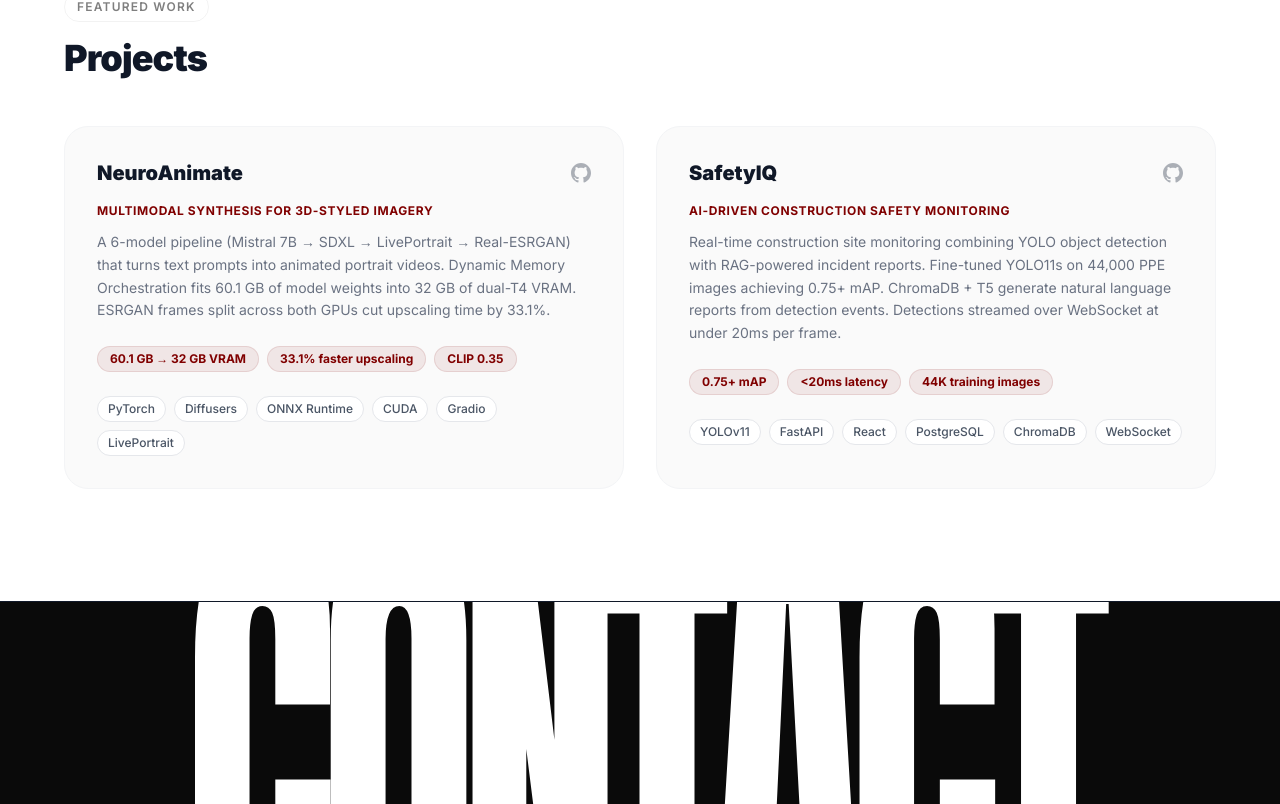
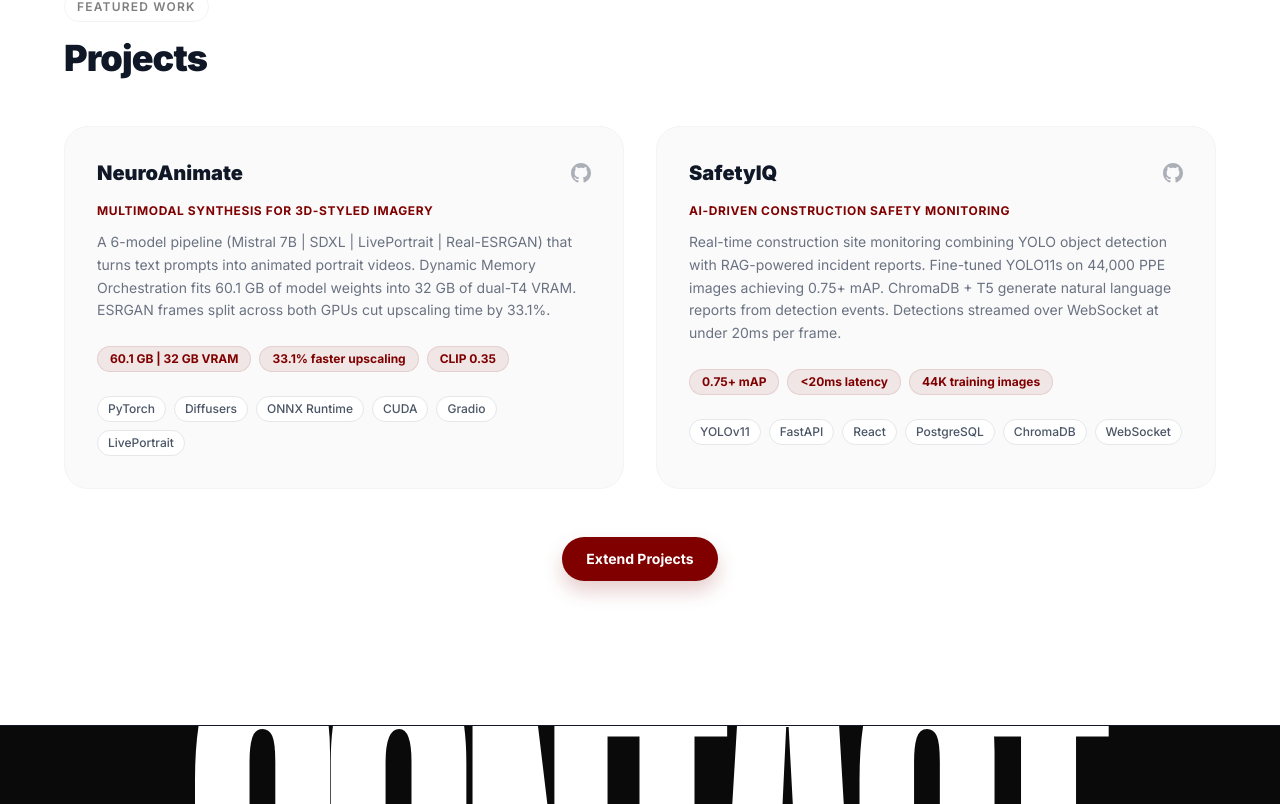
Before and after one commit to haffiirfan/portfolio, a React (Vite) app: page / in a window 1280 px wide. Shown: the part 5296-6100 px from the top of the page. Built offline with nearby package versions, Linux system fonts and the light colour scheme.

Commit message:
UI update: Added Extended Projects with mini project cards

```diff
--- a/src/components/Projects.jsx
+++ b/src/components/Projects.jsx
@@ -1,14 +1,14 @@
-import React from 'react';
-import { motion } from 'framer-motion';
+import React, { useState } from 'react';
+import { motion, AnimatePresence } from 'framer-motion';
 
 const projects = [
   {
     title: 'NeuroAnimate',
     subtitle: 'Multimodal Synthesis for 3D-styled Imagery',
-    description: 'A 6-model pipeline (Mistral 7B → SDXL → LivePortrait → Real-ESRGAN) that turns text prompts into animated portrait videos. Dynamic Memory Orchestration fits 60.1 GB of model weights into 32 GB of dual-T4 VRAM. ESRGAN frames split across both GPUs cut upscaling time by 33.1%.',
+    description: 'A 6-model pipeline (Mistral 7B | SDXL | LivePortrait | Real-ESRGAN) that turns text prompts into animated portrait videos. Dynamic Memory Orchestration fits 60.1 GB of model weights into 32 GB of dual-T4 VRAM. ESRGAN frames split across both GPUs cut upscaling time by 33.1%.',
     tech: ['PyTorch', 'Diffusers', 'ONNX Runtime', 'CUDA', 'Gradio', 'LivePortrait'],
     github: 'https://github.com/haffiirfan/NeuroAnimate-Multimodal-Synthesis-for-3D-styled-imagery-hyper-realistic-Shorts',
-    metrics: ['60.1 GB → 32 GB VRAM', '33.1% faster upscaling', 'CLIP 0.35'],
+    metrics: ['60.1 GB | 32 GB VRAM', '33.1% faster upscaling', 'CLIP 0.35'],
   },
   {
     title: 'SafetyIQ',
@@ -20,7 +20,42 @@ const projects = [
   },
 ];
 
+const miniProjects = [
+  {
+    title: 'Subway Surfer (C++ Game)',
+    description: 'Developed a 2D endless runner game inspired by Subway Surfer using C++ and OOP principles. Features include directional movement, obstacle generation, coin collection, magnet power-up, scoring system, and game-over logic for an immersive gameplay experience.',
+    tech: ['C++', 'OOP', 'Game Development', 'File Handling']
+  },
+  {
+    title: 'Text Summarizer',
+    description: 'A text summarization web application built using the T5 transformer model and deployed with Streamlit. Generates concise, meaningful summaries from long text inputs, demonstrating practical NLP applications and model deployment.',
+    tech: ['Python', 'Transformers', 'T5 Model', 'NLP', 'Streamlit']
+  },
+  {
+    title: 'Mystery Letters (Word Game)',
+    description: 'Developed Mystery Letters, a logic-driven word-guessing game where players deduce a secret two-letter combination using clues such as "Fermi", "Pico", and "Bagels". Players get 15 attempts, creating a fun mix of reasoning, deduction, and entertainment.',
+    tech: ['Python', 'Logic Building', 'Game Design']
+  },
+  {
+    title: 'Movie Review Sentiment Analyzer',
+    description: 'Built a Streamlit web app that classifies movie reviews as positive or negative using NLP and deep learning models. Adapted from an open-source project, with enhanced interactivity and real-time prediction interface.',
+    tech: ['Python', 'NLP', 'Deep Learning', 'Streamlit']
+  },
+  {
+    title: 'Helmet Detection with YOLOv8',
+    description: 'Implemented a custom helmet detection system using YOLOv8 and Roboflow. Used transfer learning, custom dataset preparation, and data augmentation to achieve high detection accuracy on real-world visuals.',
+    tech: ['Python', 'YOLOv8', 'Roboflow', 'Computer Vision', 'Deep Learning']
+  },
+  {
+    title: 'Water Safety Prediction Model',
+    description: 'Created a Streamlit-based Water Potability Prediction System using a trained ML classifier. The model evaluates multiple physicochemical properties including pH, hardness, chloramines, organic carbon, and turbidity to determine if water is safe for drinking.',
+    tech: ['Python', 'Machine Learning', 'Streamlit', 'Data Preprocessing']
+  }
+];
+
 const Projects = () => {
+  const [showMore, setShowMore] = useState(false);
+
   return (
     <section id="projects" className="bg-white py-20 md:py-28 px-6 md:px-12 w-full relative overflow-hidden">
       <div className="max-w-6xl mx-auto">
@@ -39,7 +74,8 @@ const Projects = () => {
           </h2>
         </motion.div>
 
-        <div className="grid grid-cols-1 md:grid-cols-2 gap-8">
+        {/* Featured Projects */}
+        <div className="grid grid-cols-1 md:grid-cols-2 gap-8 mb-12">
           {projects.map((project, i) => (
             <motion.div
               key={i}
@@ -48,7 +84,7 @@ const Projects = () => {
               viewport={{ once: true }}
               transition={{ delay: i * 0.15, duration: 0.6 }}
               whileHover={{ y: -8, transition: { type: 'spring', stiffness: 300, damping: 20 } }}
-              className="group bg-[#fafafa] border border-gray-100 rounded-3xl p-8 hover:shadow-2xl hover:shadow-rose-900/5 transition-all duration-500"
+              className="group bg-[#fafafa] border border-gray-100 rounded-3xl p-8 hover:shadow-2xl hover:shadow-[#800000]/5 transition-all duration-500"
             >
               <div className="flex items-center gap-3 mb-4">
                 <h3 className="text-xl font-black text-gray-900">{project.title}</h3>
@@ -87,6 +123,60 @@ const Projects = () => {
             </motion.div>
           ))}
         </div>
+
+        {/* Toggle Button */}
+        <div className="flex justify-center mb-8">
+          <button
+            onClick={() => setShowMore(!showMore)}
+            className="px-6 py-3 bg-[#800000] text-white rounded-full font-bold text-sm shadow-[0_10px_20px_rgba(128,0,0,0.2)] hover:-translate-y-1 hover:shadow-[0_15px_25px_rgba(128,0,0,0.3)] transition-all duration-300"
+          >
+            {showMore ? "Hide Extended Projects" : "Extend Projects"}
+          </button>
+        </div>
+
+        {/* Mini Projects Grid */}
+        <AnimatePresence>
+          {showMore && (
+            <motion.div
+              initial={{ opacity: 0, height: 0 }}
+              animate={{ opacity: 1, height: 'auto' }}
+              exit={{ opacity: 0, height: 0 }}
+              transition={{ duration: 0.5, ease: "easeInOut" }}
+              className="overflow-hidden"
+            >
+              <div className="grid grid-cols-1 md:grid-cols-2 lg:grid-cols-3 gap-6 pt-4 pb-12">
+                {miniProjects.map((project, i) => (
+                  <motion.div
+                    key={i}
+                    initial={{ opacity: 0, y: 20 }}
+                    animate={{ opacity: 1, y: 0 }}
+                    transition={{ delay: i * 0.1, duration: 0.4 }}
+                    whileHover={{ scale: 1.03 }}
+                    className="bg-[#800000] border border-rose-800 shadow-[0_15px_40px_rgba(128,0,0,0.3)] rounded-[2rem] p-2 relative flex flex-col items-center transition-all duration-500"
+                  >
+                    {/* Inner styling matching Expertise card */}
+                    <div className="w-5 h-5 bg-gradient-to-br from-gray-300 to-gray-100 rounded-full shadow-[inset_0_2px_4px_rgba(0,0,0,0.3)] absolute top-4 border border-gray-300 z-10 flex items-center justify-center">
+                      <div className="w-2 h-2 bg-gray-800 rounded-full opacity-20"></div>
+                    </div>
+                    <div className="w-full h-full rounded-[1.5rem] mt-8 p-6 flex flex-col bg-[#4d0000]/50 min-h-[260px]">
+                      <h3 className="text-xl font-black mb-3 tracking-tight text-white">{project.title}</h3>
+                      <p className="text-xs leading-relaxed font-medium text-red-100 mb-6 flex-grow">{project.description}</p>
+
+                      {/* Tech stack */}
+                      <div className="flex flex-wrap gap-2 mt-auto">
+                        {project.tech.map((t, j) => (
+                          <span key={j} className="px-2 py-1 text-[10px] font-bold text-white bg-black/20 border border-white/10 rounded-md">
+                            {t}
+                          </span>
+                        ))}
+                      </div>
+                    </div>
+                  </motion.div>
+                ))}
+              </div>
+            </motion.div>
+          )}
+        </AnimatePresence>
       </div>
     </section>
   );
```
